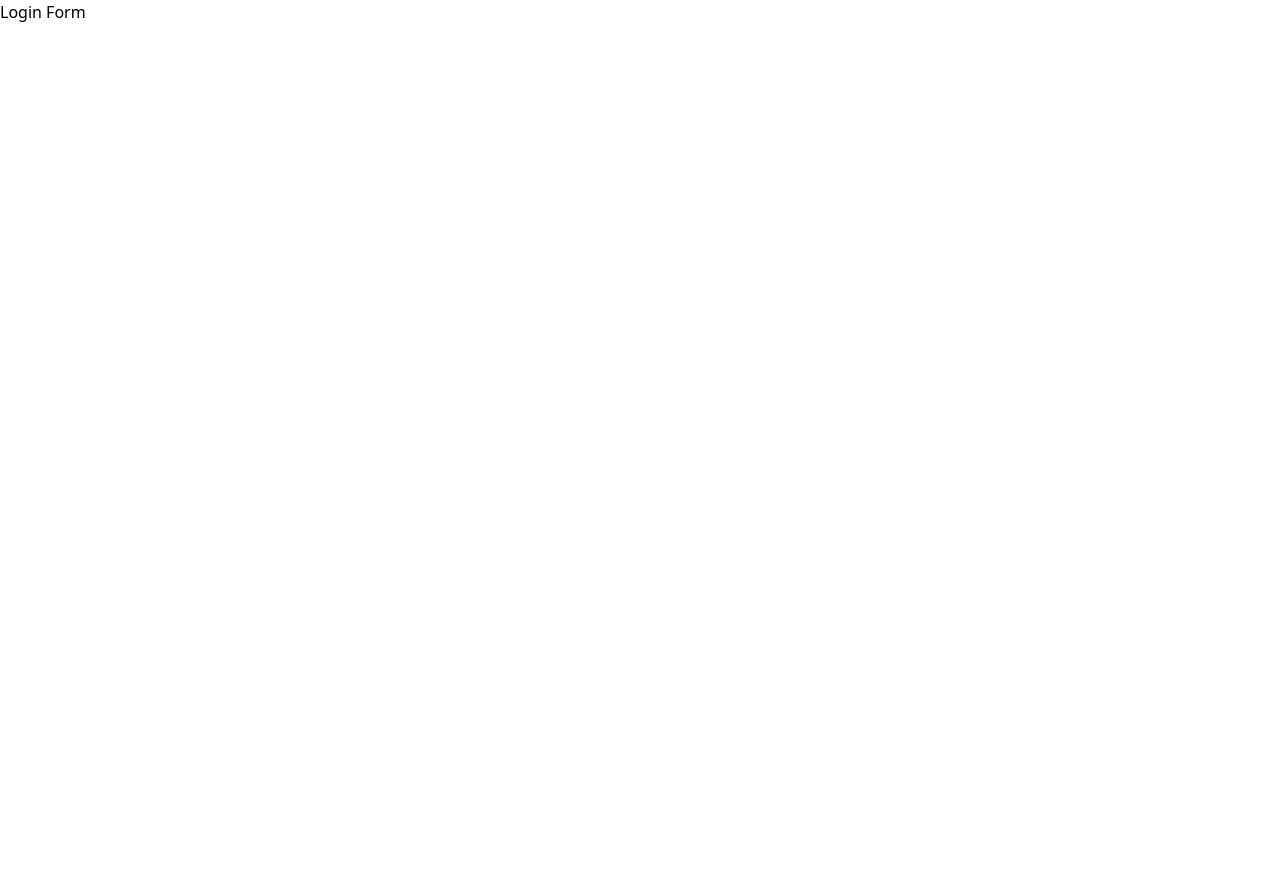
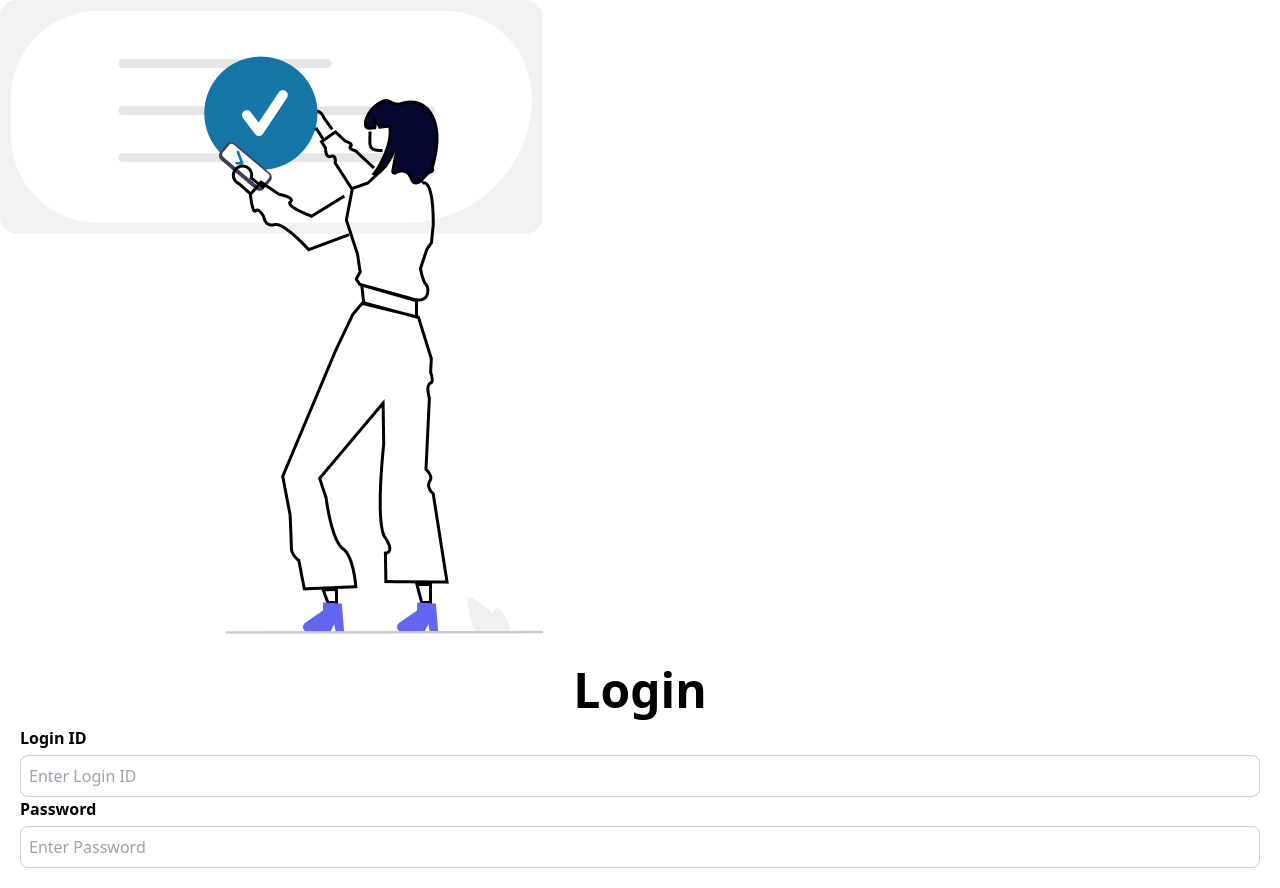
Before and after one commit to abdurrahmanrahat/react-styled-component, a React (Vite) app: page / in a window 1280 px wide. Before the commit the page ends 800 px from the top, so only its background shows below. Built offline with nearby package versions, Linux system fonts and the light colour scheme.

Commit message:
styled component used for label and input form

```diff
--- a/package.json
+++ b/package.json
@@ -15,7 +15,8 @@
     "react": "^18.2.0",
     "react-dom": "^18.2.0",
     "react-router-dom": "^6.17.0",
-    "sort-by": "^1.2.0"
+    "sort-by": "^1.2.0",
+    "styled-components": "^6.1.0"
   },
   "devDependencies": {
     "@types/react": "^18.2.15",
--- a/src/App.jsx
+++ b/src/App.jsx
@@ -1,7 +1,56 @@
 import "./App.css";
+import FormImg from "./assets/login-image.png";
+import styled from "styled-components";
 
 function App() {
-  return <div>Login Form</div>;
+  // form styled
+  const StyledForm = styled.form`
+    padding: 20px;
+  `;
+
+  // h2 style
+  const StyleHeadingTitle = styled.h2`
+    font-size: 48px;
+    text-align: center;
+    font-weight: 700;
+  `;
+
+  // form label
+  const StyledLabel = styled.label`
+    display: block;
+    margin-bottom: 5px;
+    font-weight: bold;
+  `;
+
+  // form Input
+  const StyledInput = styled.input`
+    width: 100%;
+    padding: 8px;
+    border: 1px solid #ccc;
+    border-radius: 8px;
+  `;
+
+  return (
+    <div className="md:flex items-center gap-12">
+      {/* image */}
+      <div>
+        <img src={FormImg} alt="" />
+      </div>
+      {/* form fields */}
+      <div>
+        <StyledForm>
+          <StyleHeadingTitle>Login</StyleHeadingTitle>
+          <StyledLabel>Login ID</StyledLabel>
+          <StyledInput type="text" placeholder="Enter Login ID"></StyledInput>
+          <StyledLabel>Password</StyledLabel>
+          <StyledInput
+            type="password"
+            placeholder="Enter Password"
+          ></StyledInput>
+        </StyledForm>
+      </div>
+    </div>
+  );
 }
 
 export default App;
```
Also changed, not shown: src/assets/login-image.png (added), 1 other file (tests, documents, lock files or other folders).
